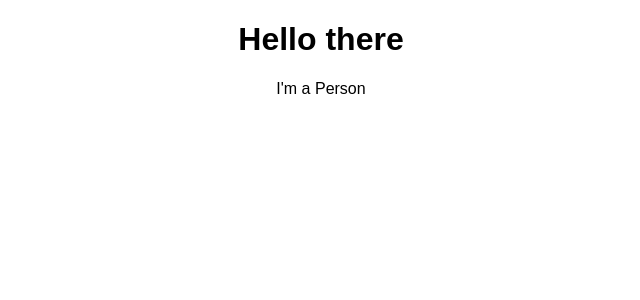
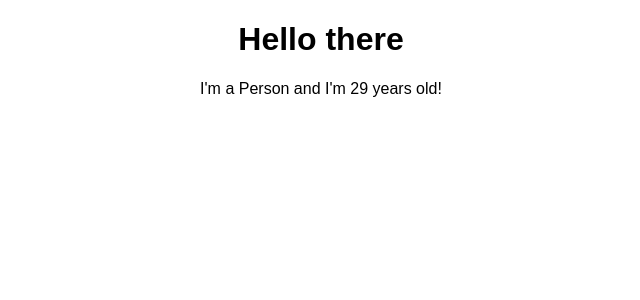
Before and after one commit to radiscipio/react-complete-guide, a React (Create React App) app: page / in a window 1280 px wide. Shown: the top 300 px of the page, without its empty margins (319-959 px from the left). Built offline with nearby package versions, Linux system fonts and the light colour scheme.

Commit message:
Age function to Person

```diff
--- a/src/Person/Person.js
+++ b/src/Person/Person.js
@@ -1,7 +1,7 @@
 import React from 'react'
 
 const person = () => {
-  return <p>I'm a Person</p>
+  return <p>I'm a Person and I'm {Math.floor(3 + Math.random() * 30)} years old!</p>
 }
 
 export default person;
```
